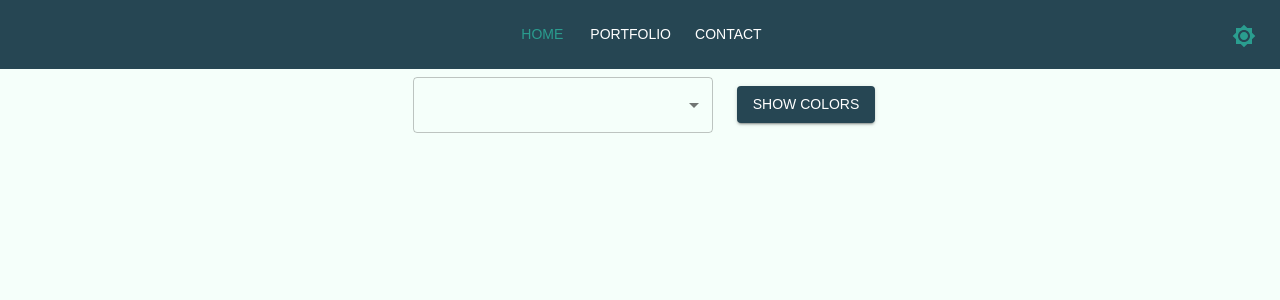
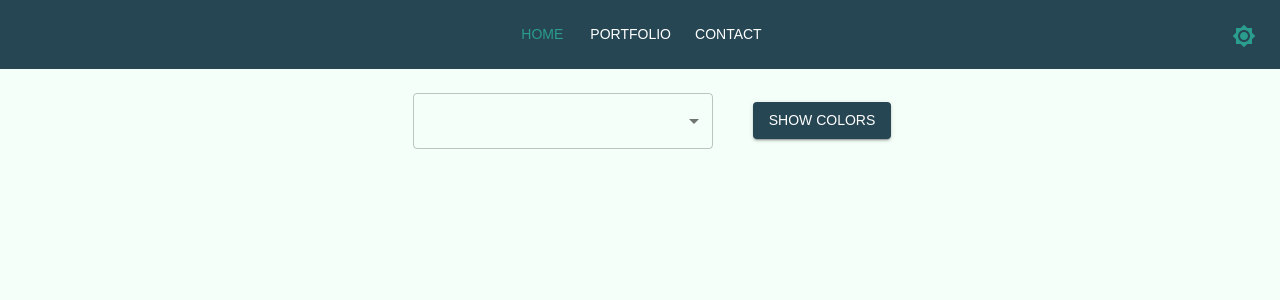
Before and after one commit to Alex-Van-Dijck/Portfolio-react, a React (Create React App) app: page /Portfolio/ColorSelect in a window 1280 px wide. Shown: the top 300 px of the page. Built offline with nearby package versions, Linux system fonts and the light colour scheme.

Commit message:
ColorSelect styling

```diff
--- a/src/components/labos/ColorSelect/ColorSelect.tsx
+++ b/src/components/labos/ColorSelect/ColorSelect.tsx
@@ -20,7 +20,7 @@ const ColorSelect = () =>{
     return(
         <>
             <Grid container direction='row' spacing={2} alignItems='center' justifyContent='center'>
-                <Grid item>
+                <Grid item margin={2}>
                     <FormControl sx={{ m: 1, width: 300 }}>
                     <Select multiple value={selectedColors} onChange={handleChange}>
                         {colors.map((color) => (
```
